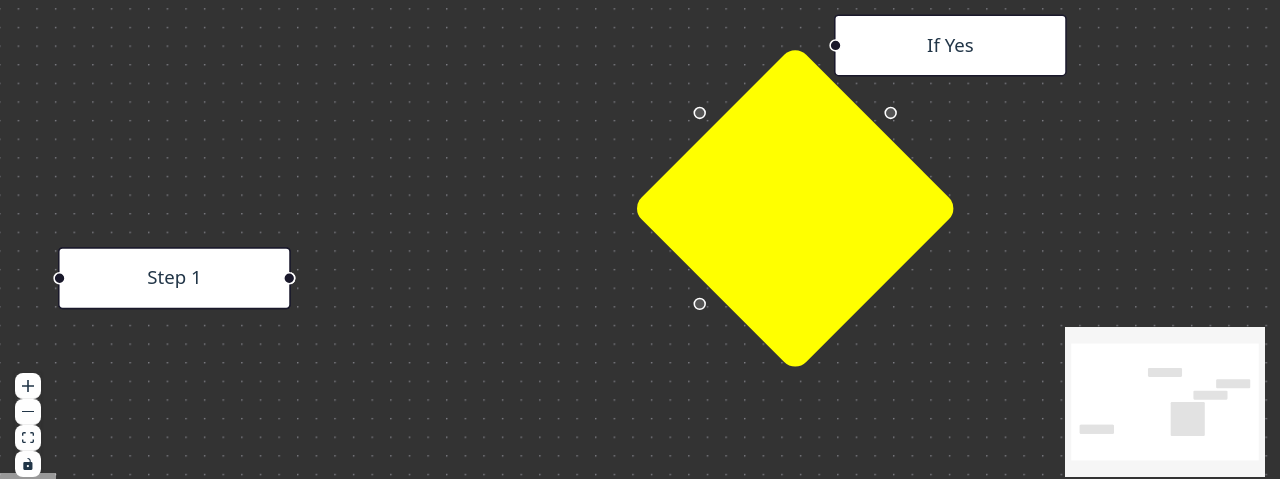
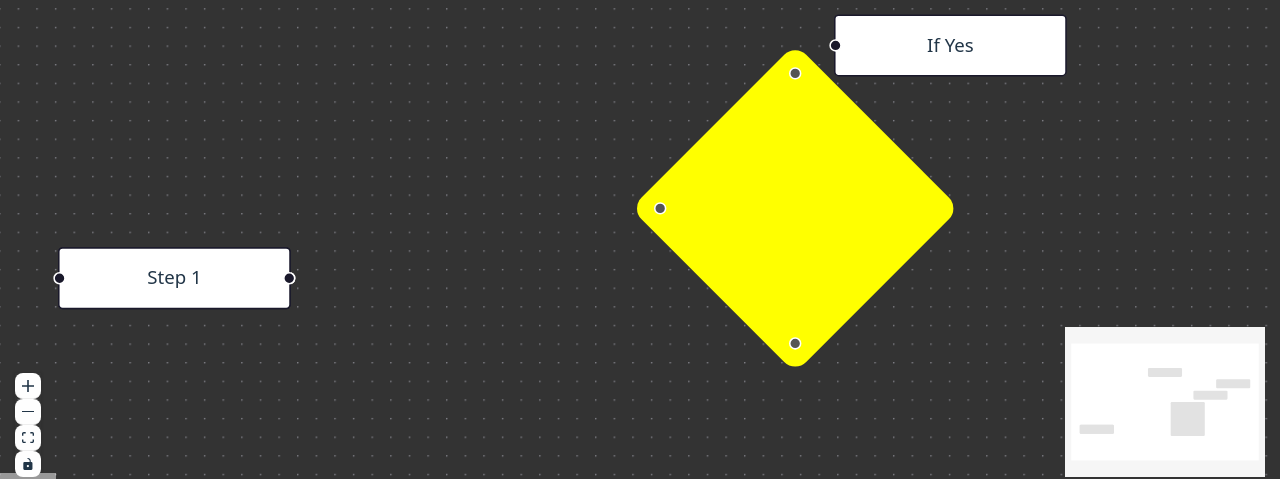
Before and after one commit to Akimori-236/learn-react-flow, a React (Vite) app: page / in a window 1280 px wide. Shown: the part 308-787 px from the top of the page. Built offline with nearby package versions, Linux system fonts and the light colour scheme.

Commit message:
bugfix node connection

```diff
--- a/src/components/customNodes/DiamondNode.jsx
+++ b/src/components/customNodes/DiamondNode.jsx
@@ -7,8 +7,6 @@ export default function DiamondNode({ id, label }) {
             position: 'relative',
             width: '150px',  // Width of the diamond
             height: '150px', // Height of the diamond
-            transform: 'rotate(45deg)', // Rotate the node to make it diamond-shaped
-            transformOrigin: 'center',
         }}>
             {/* Node body - the actual diamond shape */}
             <div style={{
@@ -22,6 +20,8 @@ export default function DiamondNode({ id, label }) {
                 justifyContent: 'center',
                 alignItems: 'center', // Center the label inside the diamond
                 boxSizing: 'border-box',
+                transform: 'rotate(45deg)', // Rotate the node to make it diamond-shaped
+                transformOrigin: 'center',
             }}>
                 <div>{label}</div>
             </div>
```
